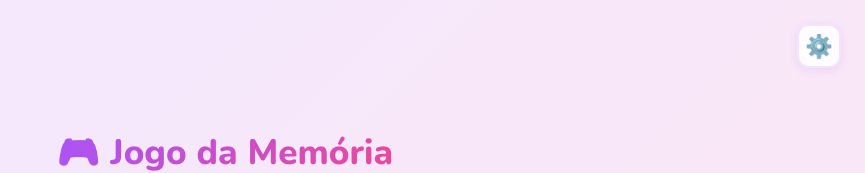
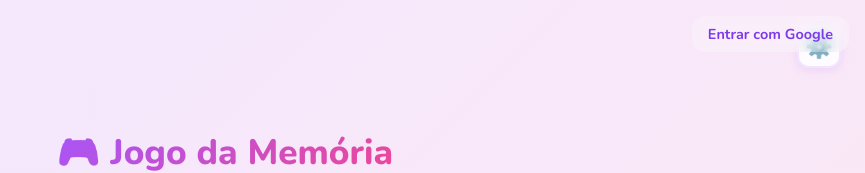
Before and after one commit to thiagocf/malu-games, a React (Vite) app in the folder frontend/: page / in a window 1280 px wide. Shown: the top 173 px of the page, without its empty margins (415-1280 px from the left). Built offline with nearby package versions, Linux system fonts and the light colour scheme; no server answers.

Commit message:
feat(frontend): add optional Google login via Supabase

```diff
--- a/frontend/package.json
+++ b/frontend/package.json
@@ -12,6 +12,7 @@
     "test:watch": "vitest"
   },
   "dependencies": {
+    "@supabase/supabase-js": "^2.45.0",
     "react": "^18.3.1",
     "react-dom": "^18.3.1"
   },
--- a/frontend/src/App.tsx
+++ b/frontend/src/App.tsx
@@ -6,6 +6,7 @@ import { GameOver } from './games/memory/components/GameOver'
 import { DeckSelector } from './games/memory/components/DeckSelector'
 import { Settings } from './games/memory/components/Settings'
 import { DECKS } from './games/memory/assets/decks/decks'
+import { LoginButton } from './auth/LoginButton'
 import type { DeckConfig, PlayerMode } from './games/memory/game/types'
 import './App.css'
 
@@ -19,8 +20,10 @@ export function App() {
   const [playerMode, setPlayerMode] = useState<PlayerMode>('solo')
   const [playerNames, setPlayerNames] = useState<string[]>(DEFAULT_PLAYER_NAMES)
 
-  if (showSettings) {
   return (
+    <>
+      <LoginButton />
+      {showSettings ? (
         <Settings
           pairCount={pairCount}
           onChangePairCount={setPairCount}
@@ -30,28 +33,21 @@ export function App() {
           onChangePlayerNames={setPlayerNames}
           onBack={() => setShowSettings(false)}
         />
-    )
-  }
-
-  if (!selectedDeck) {
-    return (
+      ) : !selectedDeck ? (
         <DeckSelector
           decks={DECKS}
           onSelect={setSelectedDeck}
           onOpenSettings={() => setShowSettings(true)}
         />
-    )
-  }
-
-  const activePlayers = playerMode === 'duo' ? playerNames : [playerNames[0]]
-
-  return (
+      ) : (
         <Game
           deck={selectedDeck}
           pairCount={pairCount}
-      players={activePlayers}
+          players={playerMode === 'duo' ? playerNames : [playerNames[0]]}
           onBackToMenu={() => setSelectedDeck(null)}
         />
+      )}
+    </>
   )
 }
 
--- /dev/null
+++ b/frontend/src/auth/AuthContext.tsx
@@ -0,0 +1,73 @@
+import {
+  createContext,
+  useContext,
+  useEffect,
+  useState,
+  type ReactNode,
+} from 'react';
+import type { User, Session } from '@supabase/supabase-js';
+import { getSupabase } from './supabase';
+
+type AuthState = {
+  user: User | null;
+  session: Session | null;
+  isLoading: boolean;
+  signInWithGoogle: () => Promise<void>;
+  signOut: () => Promise<void>;
+};
+
+const AuthContext = createContext<AuthState | null>(null);
+
+export function AuthProvider({ children }: { children: ReactNode }) {
+  const [user, setUser] = useState<User | null>(null);
+  const [session, setSession] = useState<Session | null>(null);
+  const [isLoading, setIsLoading] = useState(true);
+
+  useEffect(() => {
+    const supabase = getSupabase();
+
+    supabase.auth.getSession().then(({ data: { session } }) => {
+      setSession(session);
+      setUser(session?.user ?? null);
+      setIsLoading(false);
+    });
+
+    const {
+      data: { subscription },
+    } = supabase.auth.onAuthStateChange((_event, session) => {
+      setSession(session);
+      setUser(session?.user ?? null);
+    });
+
+    return () => subscription.unsubscribe();
+  }, []);
+
+  const signInWithGoogle = async () => {
+    await getSupabase().auth.signInWithOAuth({
+      provider: 'google',
+      options: {
+        redirectTo: window.location.origin + window.location.pathname,
+      },
+    });
+  };
+
+  const signOut = async () => {
+    await getSupabase().auth.signOut();
+  };
+
+  return (
+    <AuthContext.Provider
+      value={{ user, session, isLoading, signInWithGoogle, signOut }}
+    >
+      {children}
+    </AuthContext.Provider>
+  );
+}
+
+export function useAuth(): AuthState {
+  const context = useContext(AuthContext);
+  if (!context) {
+    throw new Error('useAuth must be used within an AuthProvider');
+  }
+  return context;
+}
--- /dev/null
+++ b/frontend/src/auth/LoginButton.module.css
@@ -0,0 +1,65 @@
+.loginArea {
+  position: fixed;
+  top: 16px;
+  right: 16px;
+  z-index: 100;
+}
+
+.loginButton {
+  display: flex;
+  align-items: center;
+  gap: 8px;
+  padding: 8px 16px;
+  border: none;
+  border-radius: 12px;
+  background: rgba(255, 255, 255, 0.25);
+  backdrop-filter: blur(8px);
+  color: #7c3aed;
+  font-family: 'Nunito', 'Fredoka One', sans-serif;
+  font-size: 0.9rem;
+  font-weight: 700;
+  cursor: pointer;
+  transition: background 0.2s;
+}
+
+.loginButton:hover {
+  background: rgba(255, 255, 255, 0.45);
+}
+
+.userInfo {
+  position: fixed;
+  top: 16px;
+  right: 16px;
+  z-index: 100;
+  display: flex;
+  align-items: center;
+  gap: 8px;
+  padding: 6px 12px;
+  border-radius: 12px;
+  background: rgba(255, 255, 255, 0.25);
+  backdrop-filter: blur(8px);
+  font-family: 'Nunito', 'Fredoka One', sans-serif;
+  font-size: 0.85rem;
+  color: #7c3aed;
+}
+
+.avatar {
+  width: 28px;
+  height: 28px;
+  border-radius: 50%;
+}
+
+.signOutButton {
+  border: none;
+  background: none;
+  color: #a855f7;
+  cursor: pointer;
+  font-size: 0.8rem;
+  font-weight: 600;
+  padding: 2px 6px;
+  border-radius: 6px;
+}
+
+.signOutButton:hover {
+  background: rgba(168, 85, 247, 0.15);
+}
--- /dev/null
+++ b/frontend/src/auth/LoginButton.tsx
@@ -0,0 +1,34 @@
+import { useAuth } from './AuthContext';
+import styles from './LoginButton.module.css';
+
+export function LoginButton() {
+  const { user, isLoading, signInWithGoogle, signOut } = useAuth();
+
+  if (isLoading) return null;
+
+  if (user) {
+    return (
+      <div className={styles.userInfo}>
+        {user.user_metadata?.avatar_url && (
+          <img
+            src={user.user_metadata.avatar_url}
+            alt=""
+            className={styles.avatar}
+          />
+        )}
+        <span>{user.user_metadata?.full_name ?? user.email}</span>
+        <button onClick={signOut} className={styles.signOutButton}>
+          Sair
+        </button>
+      </div>
+    );
+  }
+
+  return (
+    <div className={styles.loginArea}>
+      <button onClick={signInWithGoogle} className={styles.loginButton}>
+        Entrar com Google
+      </button>
+    </div>
+  );
+}
--- /dev/null
+++ b/frontend/src/auth/supabase.ts
@@ -0,0 +1,17 @@
+import { createClient, type SupabaseClient } from '@supabase/supabase-js';
+
+let _supabase: SupabaseClient | null = null;
+
+export function getSupabase(): SupabaseClient {
+  if (_supabase) return _supabase;
+
+  const supabaseUrl = import.meta.env.VITE_SUPABASE_URL;
+  const supabaseAnonKey = import.meta.env.VITE_SUPABASE_ANON_KEY;
+
+  if (!supabaseUrl || !supabaseAnonKey) {
+    throw new Error('Missing VITE_SUPABASE_URL or VITE_SUPABASE_ANON_KEY env vars');
+  }
+
+  _supabase = createClient(supabaseUrl, supabaseAnonKey);
+  return _supabase;
+}
--- a/frontend/src/main.tsx
+++ b/frontend/src/main.tsx
@@ -2,9 +2,12 @@ import { StrictMode } from 'react'
 import { createRoot } from 'react-dom/client'
 import './index.css'
 import { App } from './App.tsx'
+import { AuthProvider } from './auth/AuthContext.tsx'
 
 createRoot(document.getElementById('root')!).render(
   <StrictMode>
-    <App />
+    <AuthProvider>
+      <App />
+    </AuthProvider>
   </StrictMode>,
 )
```
Also changed, not shown: 1 other file (tests, documents, lock files or other folders). Lines whose indentation alone changed are shown as unchanged.
